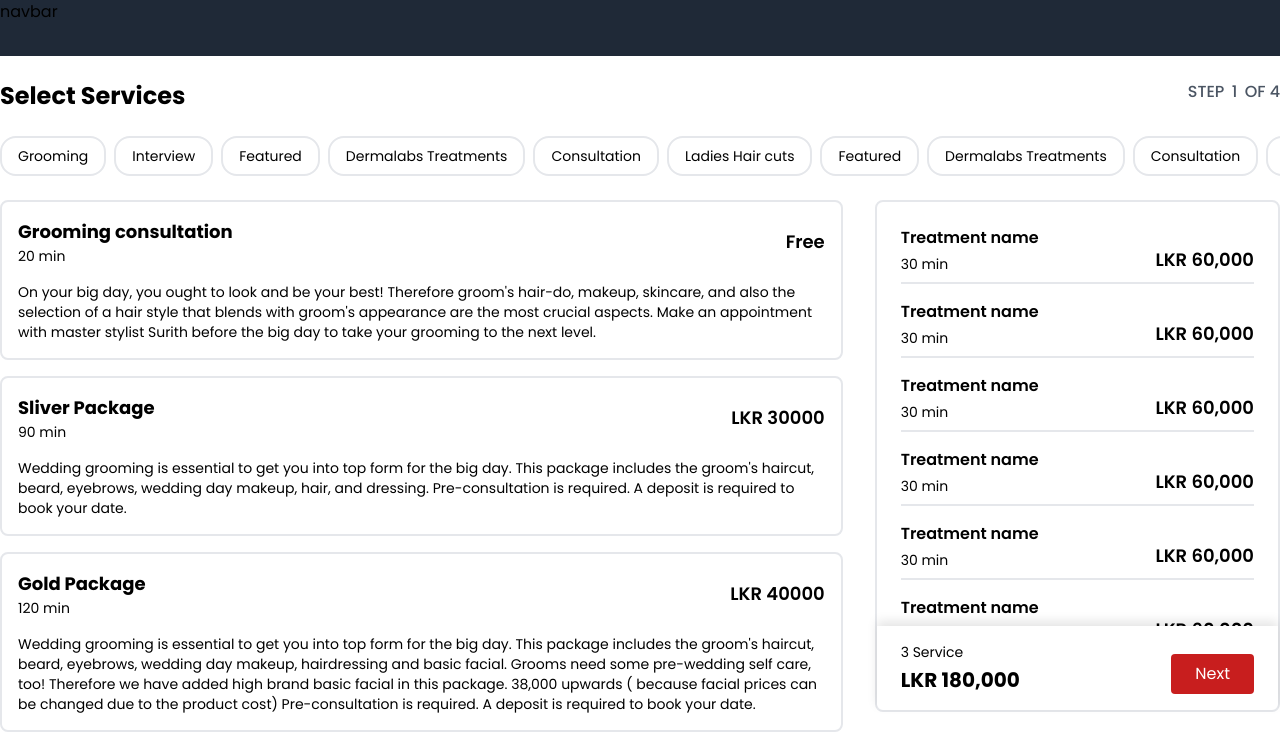
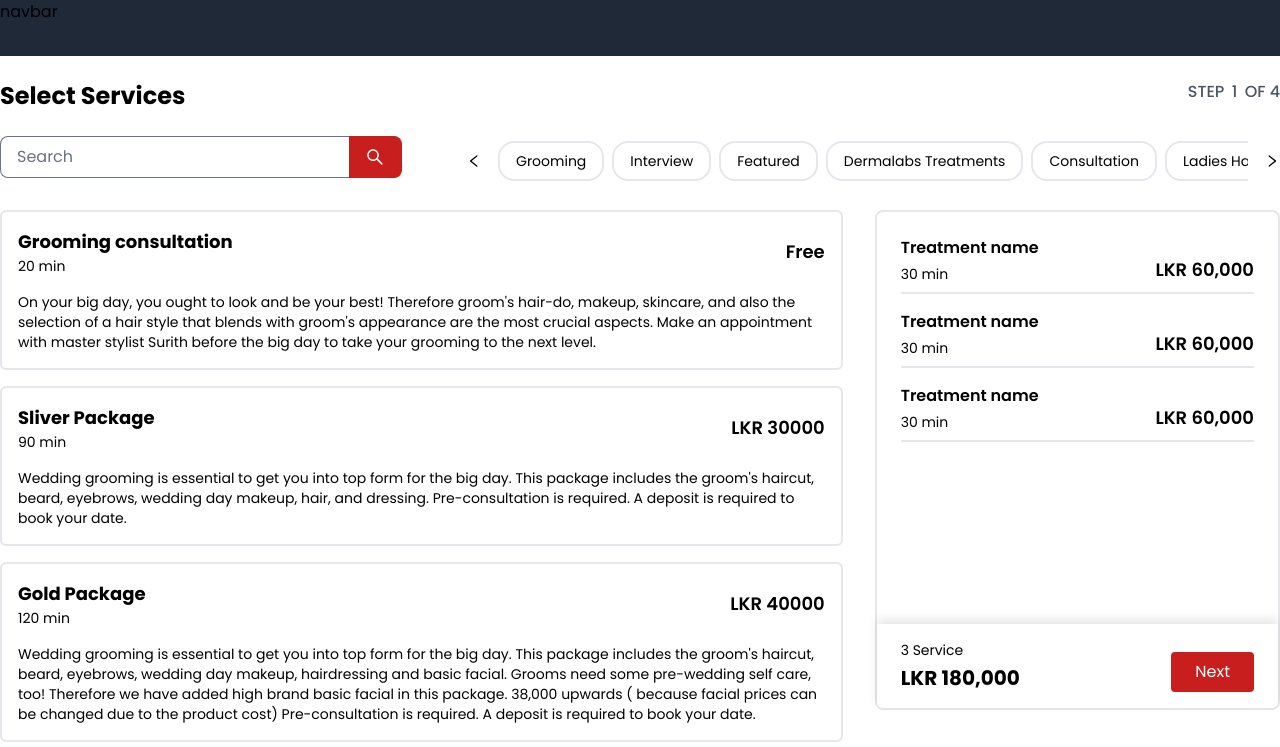
Before and after one commit to Stylioo/stylioo-web, a Next.js app: page /appointment/new in a window 1280 px wide. Shown: the top 747 px of the page. Built offline with nearby package versions, Linux system fonts and the light colour scheme; a web font is replaced by a local one.

Commit message:
select service page done

```diff
--- a/src/app/appointment/new/SelectService.tsx
+++ b/src/app/appointment/new/SelectService.tsx
@@ -1,6 +1,6 @@
 import Container from "@/components/Container"
 import "@/styles/newAppointment.scss"
-import { AiOutlineArrowLeft } from "react-icons/ai";
+import { AiOutlineArrowLeft, AiOutlineLeft, AiOutlineRight, AiOutlineSearch } from "react-icons/ai";
 
 import { newAppointmentStepPropType } from "@/types"
 import { serviceCategories, services } from "@/data/services"
@@ -23,6 +23,15 @@ function SelectService({ step, handleNext }: newAppointmentStepPropType) {
                         <h3 className="font-medium text-md text-gray-600 mb-2">
                             <span>STEP <span className="inline-block w-[12px] text-center">{step}</span> OF 4</span></h3>
                     </div>
+                    <div className="flex flex-col gap-4 lg:items-center lg:flex-row lg:gap-16">
+                        <div className=" flex lg:w-[700px] mb-2">
+                            <input type="text" className=" border rounded-l-lg px-4 grow border-r-0 search-box" placeholder="Search" />
+                            <button className="border border-l-0 border-red-700 bg-red-700 text-white rounded-r-lg px-4 hover:bg-red-600 hover:border-red-600 transition duration-300 ease-in-out" ><AiOutlineSearch className="text-xl" /></button>
+                        </div>
+                        <div className="flex gap-4  overflow-y-auto hidden-scroll-bar ">
+                            <button>
+                                <AiOutlineLeft />
+                            </button>
                             <div className="flex gap-2 overflow-y-auto hidden-scroll-bar ">
                                 {
                                     serviceCategories.map((category, index) => (
@@ -33,20 +42,27 @@ function SelectService({ step, handleNext }: newAppointmentStepPropType) {
                                     ))
                                 }
                             </div>
+                            <button>
+                                <AiOutlineRight />
+                            </button>
+                        </div>
+                    </div>
                 </Container>
             </div>
             <Container className="grid lg:grid-cols-3 gap-8" >
                 <div className="lg:col-span-2">
                     {
                         services.map((service, index) => (
-                            <div key={index} className="p-4 border-2 rounded-lg mb-4">
+                            <div key={index} className="mb-4">
+                                <input type="checkbox" id={service.id} className="hidden service-check-box" />
+                                <label htmlFor={service.id} className="block w-full p-4 border-2 rounded-md service-label cursor-pointer hover:shadow-md transition duration-100 ease-in-out">
                                     <div className="flex justify-between items-center mb-4">
                                         <div className="flex flex-col">
-                                        <p className="font-bold text-lg">{service.name}</p>
+                                            <p className="font-bold text-lg transition duration-100 ease-in-out service-name">{service.name}</p>
                                             <p className="text-sm">{service.duration} min</p>
                                         </div>
                                         <div className="flex gap-2">
-                                        <p className="font-semibold text-lg">{
+                                            <p className="font-semibold text-lg transition duration-100 ease-in-out service-name">{
                                                 service.price === 0 ? "Free" : `LKR ${service.price}`
                                             }</p>
                                         </div>
@@ -54,100 +70,19 @@ function SelectService({ step, handleNext }: newAppointmentStepPropType) {
                                     <div className="flex gap-2">
                                         <p className="text-sm">{service.description}</p>
                                     </div>
+                                </label>
                             </div>
                         ))
                     }
-                </div>
-                {/* <div className="fixed bottom-0 left-0 right-0 box-shadow lg:box-shadow-none lg:relative lg:block ">
-                    <div className="py-6 lg:border-2 lg:rounded-lg lg:sticky lg:top-[200px] lg:h-[450px] ">
 
-                        <div className="px-6 h-full overflow-scroll">
-                            <div className=" hidden justify-between items-end mb-4 lg:flex border-b-2 pb-2">
-                                <div className="flex flex-col gap-1">
-                                    <p className="font-semibold text-md">Treatment name</p>
-                                    <p className="text-sm ">30 min</p>
-                                </div>
-                                <p className="font-semibold text-lg">{
-                                    'LKR 60,000'
-                                }</p>
-                            </div>
-                            <div className=" hidden justify-between items-end mb-4 lg:flex border-b-2 pb-2">
-                                <div className="flex flex-col gap-1">
-                                    <p className="font-semibold text-md">Treatment name</p>
-                                    <p className="text-sm ">30 min</p>
-                                </div>
-                                <p className="font-semibold text-lg">{
-                                    'LKR 60,000'
-                                }</p>
-                            </div>
-                            <div className=" hidden justify-between items-end mb-4 lg:flex border-b-2 pb-2">
-                                <div className="flex flex-col gap-1">
-                                    <p className="font-semibold text-md">Treatment name</p>
-                                    <p className="text-sm ">30 min</p>
-                                </div>
-                                <p className="font-semibold text-lg">{
-                                    'LKR 60,000'
-                                }</p>
-                            </div>
-                            <div className=" hidden justify-between items-end mb-4 lg:flex border-b-2 pb-2">
-                                <div className="flex flex-col gap-1">
-                                    <p className="font-semibold text-md">Treatment name</p>
-                                    <p className="text-sm ">30 min</p>
-                                </div>
-                                <p className="font-semibold text-lg">{
-                                    'LKR 60,000'
-                                }</p>
-                            </div>
-                            <div className=" hidden justify-between items-end mb-4 lg:flex border-b-2 pb-2">
-                                <div className="flex flex-col gap-1">
-                                    <p className="font-semibold text-md">Treatment name</p>
-                                    <p className="text-sm ">30 min</p>
-                                </div>
-                                <p className="font-semibold text-lg">{
-                                    'LKR 60,000'
-                                }</p>
-                            </div>
-                            <div className=" hidden justify-between items-end mb-4 lg:flex border-b-2 pb-2">
-                                <div className="flex flex-col gap-1">
-                                    <p className="font-semibold text-md">Treatment name</p>
-                                    <p className="text-sm ">30 min</p>
-                                </div>
-                                <p className="font-semibold text-lg">{
-                                    'LKR 60,000'
-                                }</p>
-                            </div>
-                            <div className=" hidden justify-between items-end mb-4 lg:flex border-b-2 pb-2">
-                                <div className="flex flex-col gap-1">
-                                    <p className="font-semibold text-md">Treatment name</p>
-                                    <p className="text-sm ">30 min</p>
-                                </div>
-                                <p className="font-semibold text-lg">{
-                                    'LKR 60,000'
-                                }</p>
-                            </div>
                 </div>
 
-                        <div className="flex justify-between items-end w-full px-6">
-                            <div className="flex flex-col gap-1">
-                                <p className="text-sm ">3 Service</p>
-                                <p className="font-bold text-xl">LKR 180,000</p>
-                            </div>
-                            <button
-                                className="px-6 py-2 bg-red-700 text-white rounded"
-                                onClick={handleNext}
-                            >
-                                Next
-                            </button>
-                        </div>
-                    </div>
-                </div> */}
-
                 <div className="">
-                    <div className="min-h-[100px] fixed bottom-0 left-0 right-0 lg:pt-6 bg-white lg:min-h-[500px] lg:sticky lg:top-[200px] lg:border-2 lg:rounded-lg lg:flex lg:flex-col">
+                    <div className="min-h-[100px] fixed bottom-0 left-0 right-0 lg:pt-6 bg-white lg:min-h-[500px] lg:sticky lg:top-[210px] lg:border-2 lg:rounded-lg lg:flex lg:flex-col">
 
                         <div className="grow lg:max-h-[400px] overflow-y-scroll hidden-scroll-bar hidden lg:block">
                             {
-                                [1, 2, 3, 4, 5, 6, 7].map((item, index) => (
+                                [1, 2, 3].map((item, index) => (
                                     <div key={index} className="justify-between items-end mb-4 lg:flex mx-6 border-b-2 pb-2">
                                         <div className="flex flex-col gap-1">
                                             <p className="font-semibold text-md">Treatment name</p>
@@ -169,7 +104,7 @@ function SelectService({ step, handleNext }: newAppointmentStepPropType) {
                                 <p className="font-bold text-xl">LKR 180,000</p>
                             </div>
                             <button
-                                className="px-6 py-2 bg-red-700 text-white rounded"
+                                className="px-6 py-2 bg-red-700 hover:bg-red-600 transition duration-300 ease-in-out text-white rounded"
                                 onClick={handleNext}
                             >
                                 Next
--- a/src/styles/newAppointment.scss
+++ b/src/styles/newAppointment.scss
@@ -5,9 +5,30 @@
 
 .box-shadow {
     box-shadow: 0 -5px 10px 0 rgba(0, 0, 0, 0.1);
+}
 
-    // @media screen and (min-width: 1024px) {
-    //     box-shadow: none;
+.search-box {
+    // &:focus {
+    //     outline: none;
+    //     border: none;
+    // }
 
+    // &:active {
+    //     outline: none;
+    //     border: none;
     // }
 }
+
+
+.service-check-box:checked~.service-label {
+    border: 2px solid #e02424 !important;
+    background-color: #e024240b;
+
+    .service-name {
+        color: #e02424;
+    }
+
+    .service-price {
+        color: #e02424;
+    }
+}
```
Lines whose indentation alone changed are shown as unchanged.
